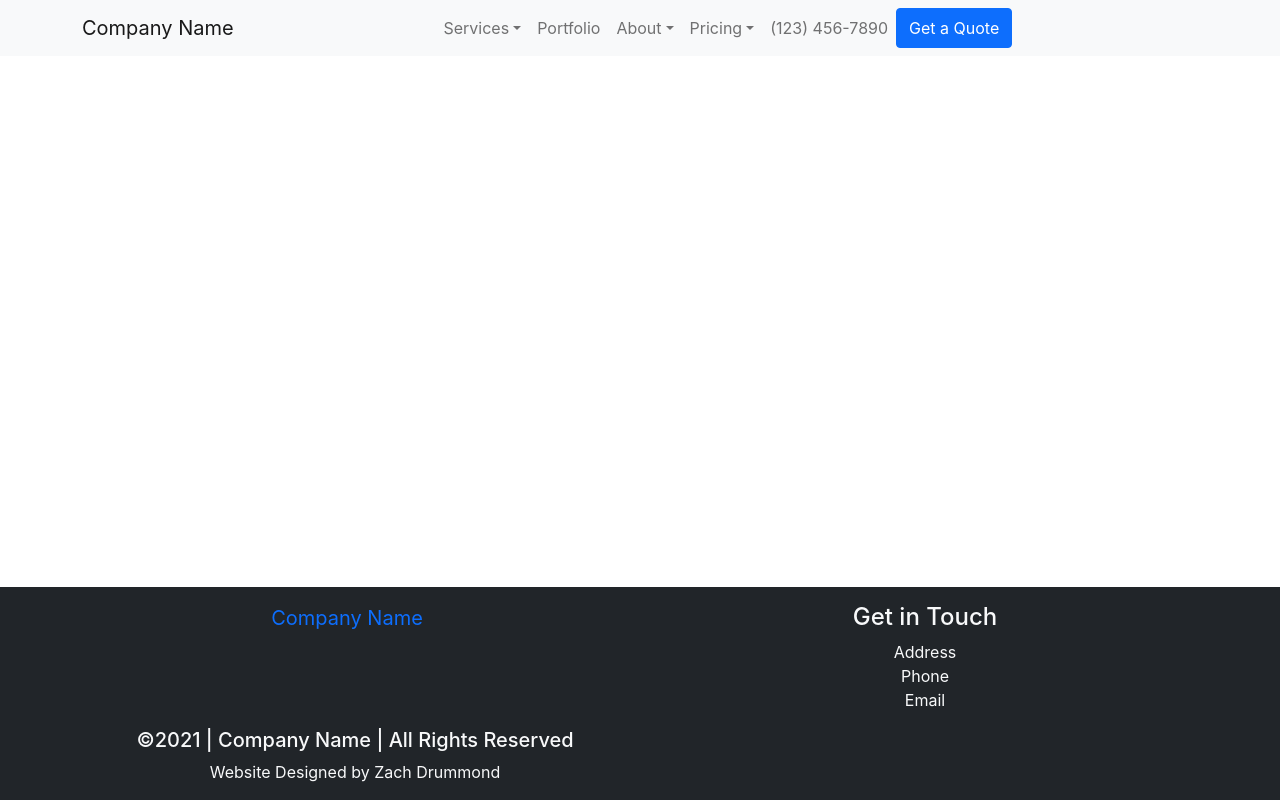
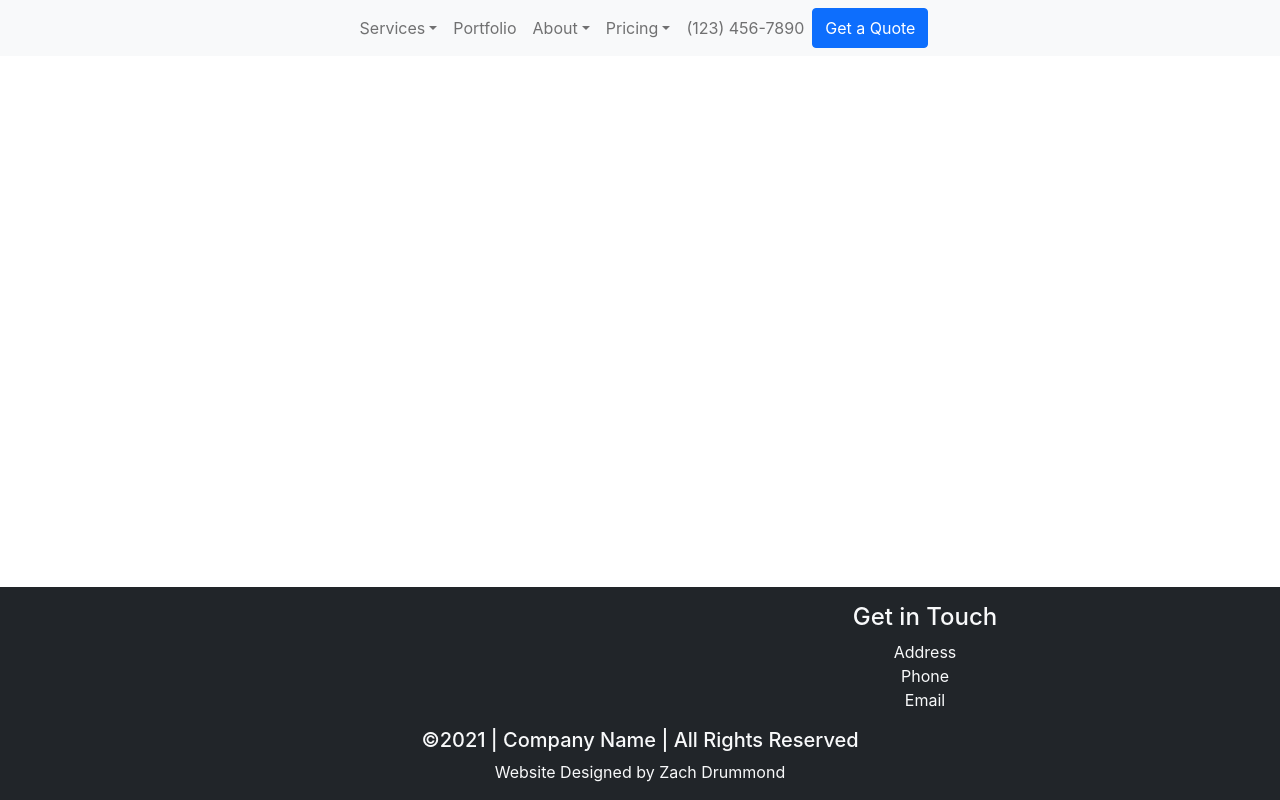
Before and after one commit to zachdrummond/renovations-template, a React (Create React App) app: page / in a window 1280 px wide. Built offline with nearby package versions, Linux system fonts and the light colour scheme; the HTML template or start-up script is replaced by a standard one.

Commit message:
Added images.js

```diff
--- a/src/Components/Company/Company.jsx
+++ b/src/Components/Company/Company.jsx
@@ -1,8 +1,7 @@
-import { Navbar } from "react-bootstrap";
 
 const Company = () => {
     return (
-        <Navbar.Brand href="/">Company Name</Navbar.Brand>
+        <img/>
     );
 };
 
--- a/src/Containers/Footer/Footer.jsx
+++ b/src/Containers/Footer/Footer.jsx
@@ -26,7 +26,6 @@ const Footer = () => {
             </h5>
             <span>Website Designed by Zach Drummond </span>
           </Col>
-          <Col></Col>
         </Row>
       </Container>
     </footer>
--- /dev/null
+++ b/src/images/images..js
@@ -0,0 +1,4 @@
+const IMAGES = {
+
+}
+export default IMAGES;
```
